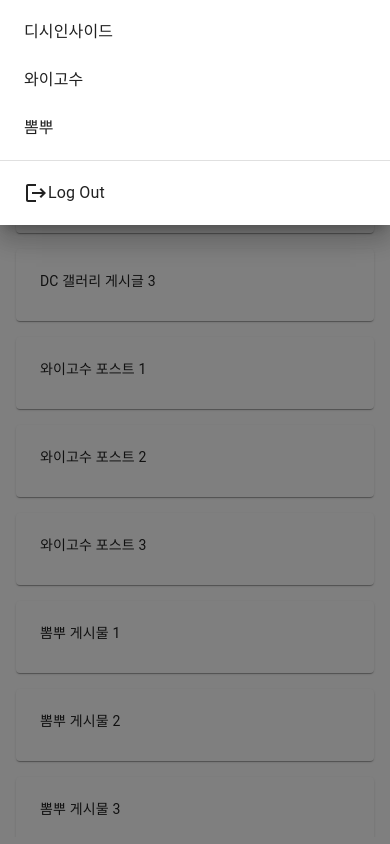
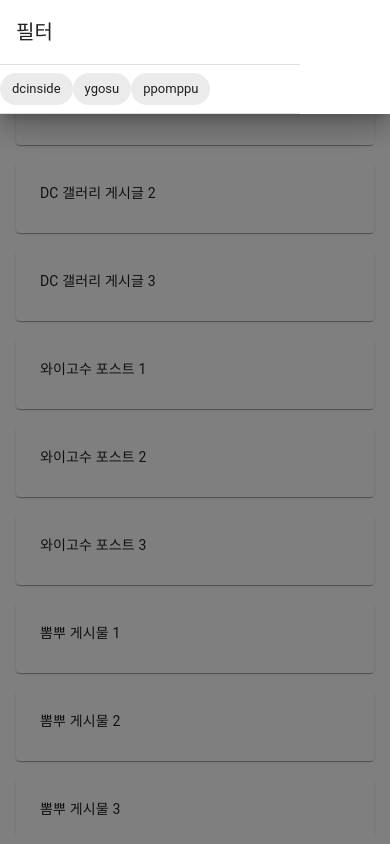
Before and after one commit to Student-Jasons/kingwangjjang-fe, a Next.js app: page / in a window 390 px wide. Both pictures are taken after a click on the button "menu". Built offline with nearby package versions, Linux system fonts and the light colour scheme.

Commit message:
:hammer: 반응형 사이드 동작 제거, filter로 사용할 Chip 추가

```diff
--- a/app/components/Drawer/TemporaryDrawer.tsx
+++ b/app/components/Drawer/TemporaryDrawer.tsx
@@ -2,60 +2,48 @@
 
 import {
   Box,
+  Chip,
   Divider,
   List,
   ListItem,
   ListItemText,
+  Typography,
   useMediaQuery,
   useTheme,
 } from "@mui/material";
 import Link from "next/link";
 
 import LogoutIcon from "@mui/icons-material/Logout";
+import { useState } from "react";
 
 export const TemporaryDrawer = () => {
-  const theme = useTheme();
-  const isMobile = useMediaQuery(theme.breakpoints.down("sm"));
+  const [filterItem, setFilterItem] = useState<string[]>([]);
+
+  const handleFilter = (items: string) => {
+    if (filterItem.includes(items)) {
+      setFilterItem(filterItem.filter((item) => item !== items));
+    } else {
+      setFilterItem([...filterItem, items]);
+    }
+    console.log(filterItem);
+  };
 
   return (
-    <>
-      <Box
-        sx={{
-          width: isMobile ? "auto" : "250px",
-          flexGrow: "0",
-        }}
-      >
+    <Box sx={{ width: "300px" }}>
       <List>
-          <ListItem sx={{ paddingX: "24px" }}>
-            <Link href={"/dcinside"}>
-              <ListItemText primary={"디시인사이드"} />
-            </Link>
-          </ListItem>
-          <ListItem sx={{ paddingX: "24px" }}>
-            <Link href={"/ygosu"}>
-              <ListItemText primary={"와이고수"} />
-            </Link>
-          </ListItem>
-          <ListItem sx={{ paddingX: "24px" }}>
-            <Link href={"/ppomppu"}>
-              <ListItemText primary={"뽐뿌"} />
-            </Link>
+        <ListItem>
+          <Typography variant="h6" component="div">
+            필터
+          </Typography>
         </ListItem>
       </List>
       <Divider />
       <List>
-          <ListItem
-            sx={{
-              display: "flex",
-              justifyContent: "space-between",
-              paddingX: "24px",
-            }}
-          >
-            <LogoutIcon />
-            <ListItemText primary={"Log Out"} className="inline" />
-          </ListItem>
+        <Chip label="dcinside" onClick={() => handleFilter("dcinside")} />
+        <Chip label="ygosu" onClick={() => handleFilter("ygosu")} />
+        <Chip label="ppomppu" onClick={() => handleFilter("ppomppu")} />
       </List>
+      <Divider />
     </Box>
-    </>
   );
 };
```
Lines whose indentation alone changed are shown as unchanged.
